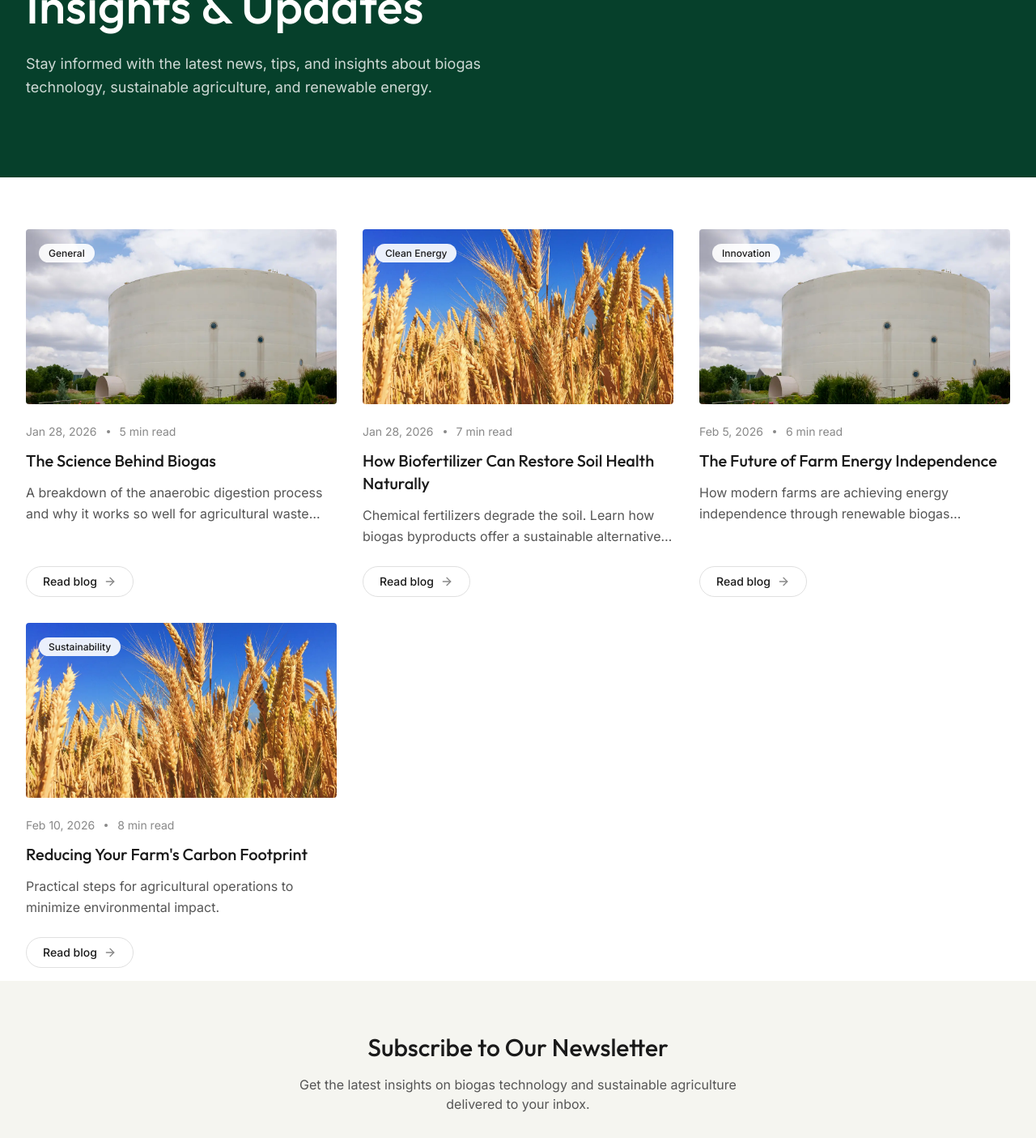
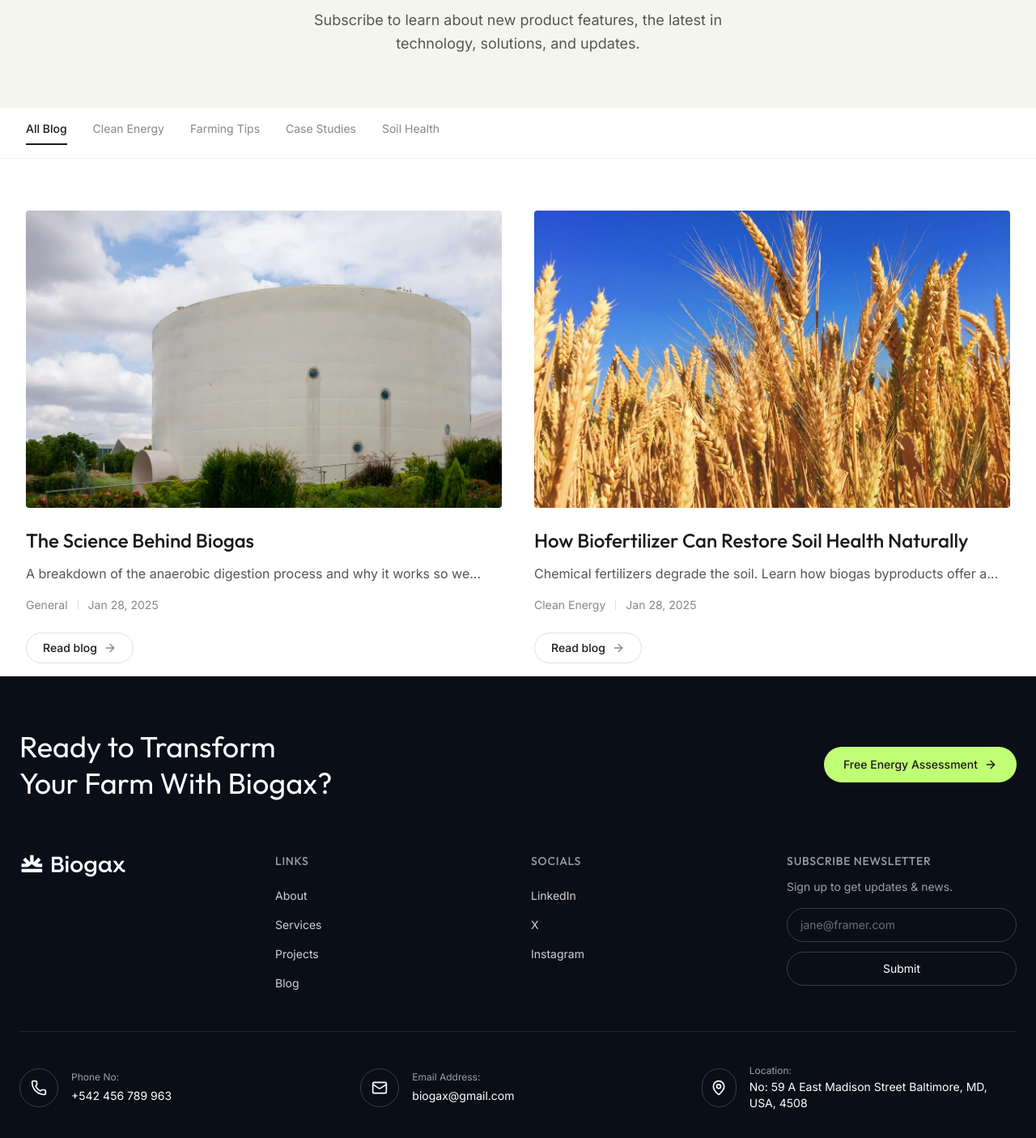
Before and after one commit to ugbodagadave/biogax, a React (Vite) app: page /blogs in a window 1280 px wide. Shown: the part 240-1645 px from the top of the page at 81% size. Built offline with nearby package versions, Linux system fonts and the light colour scheme.

Commit message:
Blog Page design

```diff
--- a/src/pages/BlogsPage.tsx
+++ b/src/pages/BlogsPage.tsx
@@ -1,17 +1,20 @@
+import { useState } from 'react';
 import { ArrowRight } from 'lucide-react';
 import { Link } from 'react-router-dom';
 
-// Sample blogs data - can be moved to a shared data file later
+const categories = ['All Blog', 'Clean Energy', 'Farming Tips', 'Case Studies', 'Soil Health'];
+
+// Blogs data
 export const blogsData = [
     {
         id: 1,
         slug: 'science-behind-biogas',
         image: '/blog-biogas-science.webp',
         title: 'The Science Behind Biogas',
-        description: 'A breakdown of the anaerobic digestion process and why it works so well for agricultural waste processing.',
+        description: 'A breakdown of the anaerobic digestion process and why it works so we...',
         content: 'Lorem ipsum dolor sit amet, consectetur adipiscing elit...',
         category: 'General',
-        date: 'Jan 28, 2026',
+        date: 'Jan 28, 2025',
         author: 'Biogax Team',
         readTime: '5 min read',
     },
@@ -20,62 +23,52 @@ export const blogsData = [
         slug: 'biofertilizer-soil-health',
         image: '/blog-biofertilizer.webp',
         title: 'How Biofertilizer Can Restore Soil Health Naturally',
-        description: 'Chemical fertilizers degrade the soil. Learn how biogas byproducts offer a sustainable alternative for your crops.',
+        description: 'Chemical fertilizers degrade the soil. Learn how biogas byproducts offer a...',
         content: 'Lorem ipsum dolor sit amet, consectetur adipiscing elit...',
         category: 'Clean Energy',
-        date: 'Jan 28, 2026',
+        date: 'Jan 28, 2025',
         author: 'Biogax Team',
         readTime: '7 min read',
-    },
-    {
-        id: 3,
-        slug: 'future-of-farm-energy',
-        image: '/blog-biogas-science.webp',
-        title: 'The Future of Farm Energy Independence',
-        description: 'How modern farms are achieving energy independence through renewable biogas solutions.',
-        content: 'Lorem ipsum dolor sit amet, consectetur adipiscing elit...',
-        category: 'Innovation',
-        date: 'Feb 5, 2026',
-        author: 'Biogax Team',
-        readTime: '6 min read',
-    },
-    {
-        id: 4,
-        slug: 'reducing-carbon-footprint',
-        image: '/blog-biofertilizer.webp',
-        title: 'Reducing Your Farm\'s Carbon Footprint',
-        description: 'Practical steps for agricultural operations to minimize environmental impact.',
-        content: 'Lorem ipsum dolor sit amet, consectetur adipiscing elit...',
-        category: 'Sustainability',
-        date: 'Feb 10, 2026',
-        author: 'Biogax Team',
-        readTime: '8 min read',
     },
 ];
 
 export function BlogsPage() {
+    const [activeCategory, setActiveCategory] = useState('All Blog');
+
+    const filteredBlogs = activeCategory === 'All Blog'
+        ? blogsData
+        : blogsData.filter(blog => blog.category === activeCategory);
+
     return (
         <>
-            {/* Hero Section */}
-            <section className="relative pt-32 pb-16 md:pt-40 md:pb-24 bg-[#06402b] overflow-hidden">
+            {/* Header Section */}
+            <section className="pt-32 pb-12 md:pt-40 md:pb-16 bg-[#f5f5f0]">
+                <div className="max-w-[1400px] mx-auto px-4 md:px-8 text-center">
+                    <h1 className="font-heading text-4xl md:text-6xl font-medium text-[#1a1a1a] leading-[1.1] mb-6">
+                        News & Insight
+                    </h1>
+                    <p className="font-body text-lg text-[#555555] leading-relaxed max-w-[600px] mx-auto">
+                        Subscribe to learn about new product features, the latest in technology, solutions, and updates.
+                    </p>
+                </div>
+            </section>
+
+            {/* Filter Tabs */}
+            <section className="bg-white border-b border-gray-100">
                 <div className="max-w-[1400px] mx-auto px-4 md:px-8">
-                    <div className="max-w-[800px]">
-                        {/* Badge */}
-                        <span className="inline-flex items-center gap-2 px-4 py-1.5 bg-white/10 border border-white/20 rounded-full font-body text-xs font-medium tracking-wider text-white mb-6">
-                            <img src="/what-we-do-icon.svg" alt="" className="w-4 h-4 invert" />
-                            OUR BLOG
-                        </span>
-
-                        {/* Headline */}
-                        <h1 className="font-heading text-4xl md:text-6xl font-medium text-white leading-[1.1] mb-6">
-                            Insights & Updates
-                        </h1>
-
-                        {/* Description */}
-                        <p className="font-body text-lg text-white/80 leading-relaxed max-w-[600px]">
-                            Stay informed with the latest news, tips, and insights about biogas technology,
-                            sustainable agriculture, and renewable energy.
-                        </p>
+                    <div className="flex items-center gap-6 md:gap-8 overflow-x-auto py-4">
+                        {categories.map((category) => (
+                            <button
+                                key={category}
+                                onClick={() => setActiveCategory(category)}
+                                className={`font-body text-sm whitespace-nowrap pb-2 border-b-2 transition-colors ${activeCategory === category
+                                        ? 'text-[#1a1a1a] border-[#1a1a1a] font-medium'
+                                        : 'text-[#888888] border-transparent hover:text-[#1a1a1a]'
+                                    }`}
+                            >
+                                {category}
+                            </button>
+                        ))}
                     </div>
                 </div>
             </section>
@@ -83,37 +76,32 @@ export function BlogsPage() {
             {/* Blog Grid */}
             <section className="pt-[var(--spacing-section-pt-mobile)] md:pt-[var(--spacing-section-pt-desktop)] pb-[var(--spacing-section-pb-mobile)] md:pb-[var(--spacing-section-pb-desktop)] px-4 md:px-8 bg-white">
                 <div className="max-w-[1400px] mx-auto">
-                    <div className="grid grid-cols-1 md:grid-cols-2 lg:grid-cols-3 gap-6 md:gap-8">
-                        {blogsData.map((blog) => (
+                    <div className="grid grid-cols-1 md:grid-cols-2 gap-8 md:gap-10">
+                        {filteredBlogs.map((blog) => (
                             <article key={blog.id} className="flex flex-col group">
                                 {/* Image */}
-                                <div className="relative w-full aspect-[16/9] rounded-[4px] overflow-hidden mb-6">
+                                <div className="relative w-full aspect-[16/10] rounded-[4px] overflow-hidden mb-6">
                                     <img
                                         src={blog.image}
                                         alt={blog.title}
                                         className="w-full h-full object-cover transition-transform duration-500 group-hover:scale-105"
                                     />
-                                    <div className="absolute top-4 left-4">
-                                        <span className="px-3 py-1 bg-white/90 backdrop-blur-sm rounded-full text-xs font-medium text-[#1a1a1a]">
-                                            {blog.category}
-                                        </span>
-                                    </div>
                                 </div>
 
                                 {/* Content */}
                                 <div className="flex flex-col flex-1">
-                                    <div className="flex items-center gap-3 text-sm text-[#888888] mb-3">
-                                        <span>{blog.date}</span>
-                                        <span className="w-1 h-1 bg-[#888888] rounded-full" />
-                                        <span>{blog.readTime}</span>
-                                    </div>
-
-                                    <h3 className="font-heading text-xl font-medium text-[#1a1a1a] mb-3">
+                                    <h3 className="font-heading text-xl md:text-2xl font-medium text-[#1a1a1a] mb-3">
                                         {blog.title}
                                     </h3>
-                                    <p className="font-body text-[#555555] leading-relaxed mb-6 line-clamp-2">
+                                    <p className="font-body text-[#555555] leading-relaxed mb-4 line-clamp-2">
                                         {blog.description}
                                     </p>
+
+                                    <div className="flex items-center gap-3 text-sm text-[#888888] font-body mb-6">
+                                        <span>{blog.category}</span>
+                                        <span className="w-px h-3 bg-[#e0e0e0]"></span>
+                                        <span>{blog.date}</span>
+                                    </div>
 
                                     <Link
                                         to={`/blogs/${blog.slug}`}
@@ -128,32 +116,6 @@ export function BlogsPage() {
                     </div>
                 </div>
             </section>
-
-            {/* Newsletter Section */}
-            <section className="pt-[var(--spacing-section-pt-mobile)] md:pt-[var(--spacing-section-pt-desktop)] pb-[var(--spacing-section-pb-mobile)] md:pb-[var(--spacing-section-pb-desktop)] px-4 md:px-8 bg-[#f5f5f0]">
-                <div className="max-w-[600px] mx-auto text-center">
-                    <h2 className="font-heading text-2xl md:text-3xl font-medium text-[#1a1a1a] mb-4">
-                        Subscribe to Our Newsletter
-                    </h2>
-                    <p className="font-body text-[#555555] mb-8">
-                        Get the latest insights on biogas technology and sustainable agriculture delivered to your inbox.
-                    </p>
-                    <form className="flex flex-col sm:flex-row gap-4">
-                        <input
-                            type="email"
-                            placeholder="Enter your email"
-                            className="flex-1 px-4 py-3 bg-white border border-[#e0e0e0] rounded-full font-body text-[#1a1a1a] placeholder:text-[#888888] focus:outline-none focus:border-[#1a1a1a]"
-                        />
-                        <button
-                            type="submit"
-                            className="inline-flex items-center justify-center gap-2 px-6 py-3 font-medium text-sm text-[#1a1a1a] bg-[#c0ff75] rounded-full hover:bg-[#d4ff9e] transition-colors"
-                        >
-                            Subscribe
-                            <ArrowRight className="w-4 h-4" />
-                        </button>
-                    </form>
-                </div>
-            </section>
         </>
     );
 }
```
